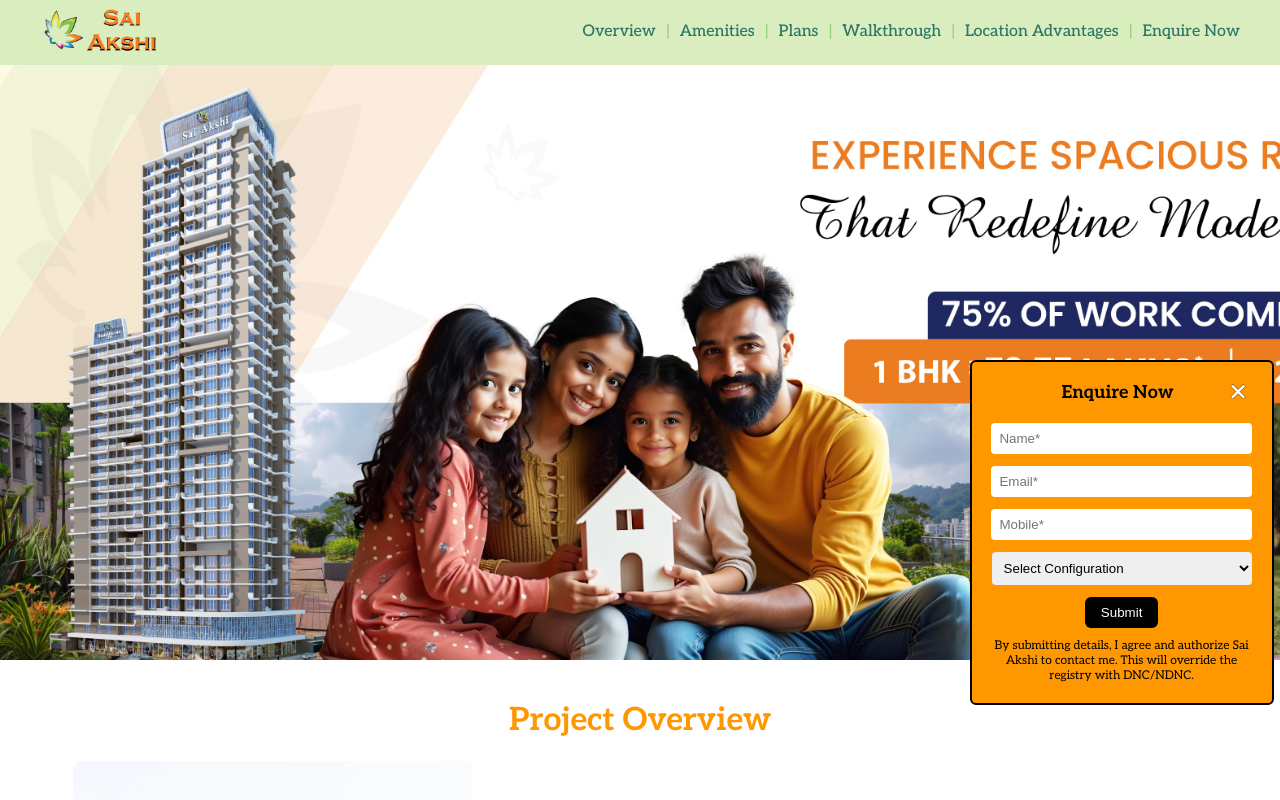
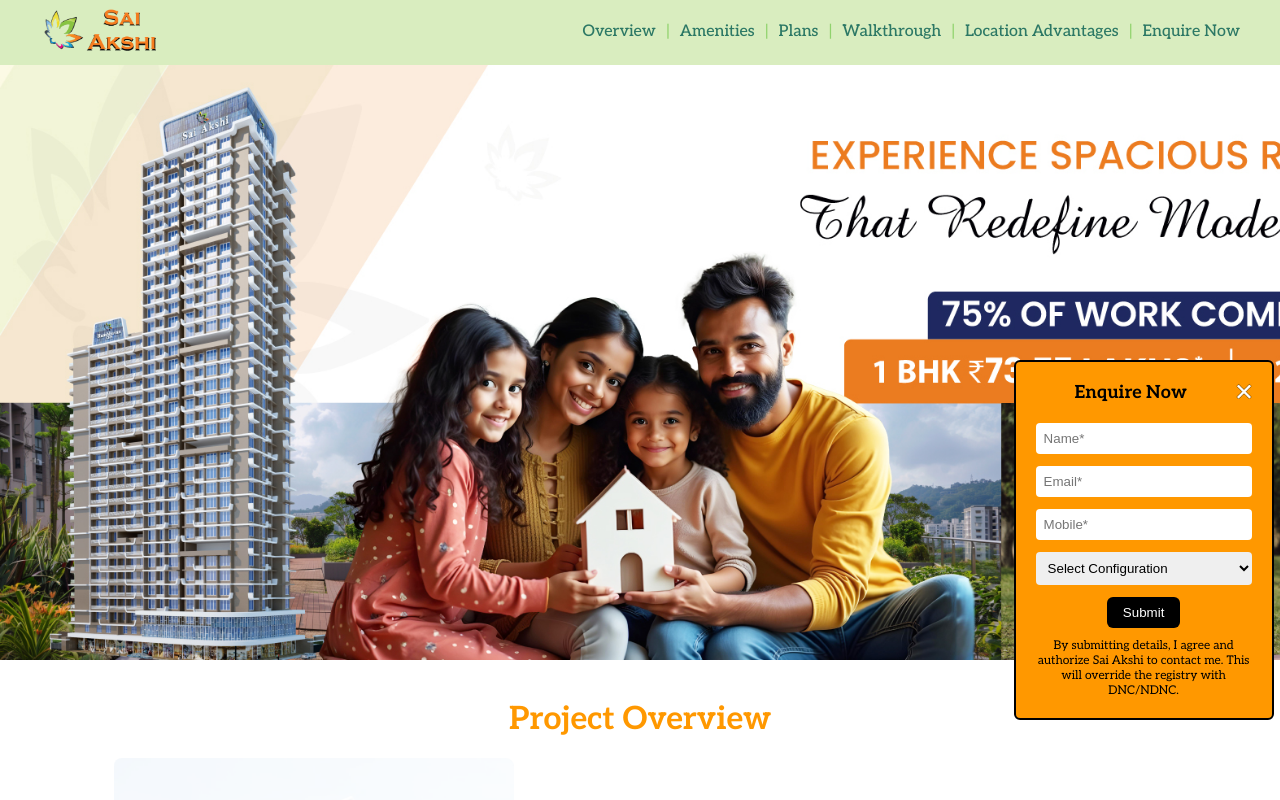
Before and after one commit to htevil/Sai-Akshi-ui, a React (Create React App) app: page / in a window 1280 px wide. Both pictures are taken after a click on the button "Enquire Now". Shown: the top 800 px of the page. Built offline with nearby package versions, Linux system fonts and the light colour scheme; a web font is replaced by a local one.

Commit message:
thirteen commit

```diff
--- a/src/components/Main/Section1/index.js
+++ b/src/components/Main/Section1/index.js
@@ -13,7 +13,7 @@ export default function Section1() {
         width = "400px"
     } else {
         if (isSmallThan768) {
-            width = "70%"
+            width = "80%"
         } else {
             width = "50%"
         }
@@ -30,9 +30,9 @@ export default function Section1() {
     }, []);
 
     return (
-        <div className="view" id="Overview" style={{ width: "100%", height: "fit-content", maxWidth: "1560px", display: "flex", flexDirection: "column", justifyContent: "center", alignItems: "center", }}>
+        <div className="view" id="Overview" style={{ width: "100%", height: "fit-content", maxWidth: "1560px", display: "flex", flexDirection: "column", justifyContent: "center", alignItems: "center", margin: "20px 0px" }}>
             <div className="top-part" style={{ animation: "h1 linear", animationTimeline: "view()", animationRange: "entry 0%" }}>
-                <h1 className="heading" style={{ fontSize: isSmallThan768? "24px" : "32px" , color: "#FF9800", }} >
+                <h1 className="heading" style={{ fontSize: isSmallThan768? "28px" : "32px" , color: "#FF9800", marginBottom: "20px" }} >
                     Project Overview
                 </h1>
             </div>
@@ -41,7 +41,7 @@ export default function Section1() {
                 <div className="main_left" style={{display: "flex", justifyContent: "center", alignItems: "center"}}>
                     <img className="ov_img" src={elevation} alt="no_elevation" style={{ width, height: isLargerThan1024 ? "540px" : "",borderRadius: "8px", animation: "m1 linear", animationTimeline: "view()", animationRange: "entry 0%" }} />
                 </div>
-                <div className="main_right" style={{ width: isLargerThan1024 ? "35%" : "80%", height: "fit-content", backgroundColor: "#D9EDBF", padding: isSmallThan768? "0px 10px" : "20px 40px", borderRadius: "10px", animation: "m2 linear", animationTimeline: "view()", animationRange: "entry 0%" }}>
+                <div className="main_right" style={{ width: isLargerThan1024 ? "35%" : "90%", height: "fit-content", backgroundColor: "#D9EDBF", padding: isSmallThan768? "10px" : "20px 40px", borderRadius: "10px", animation: "m2 linear", animationTimeline: "view()", animationRange: "entry 0%" }}>
                     <p className="ov_pp" style={{ fontSize: isSmallThan768? "14px" : "16px", letterSpacing: isSmallThan768? "" : "0.2px", lineHeight: "1.5", color: "#2C7865", fontWeight: "500",textAlign: "justify" }}>
                         UVK Sai Akshi is a luxury residential apartment complex found at a prime location in Mumbai. The development consists of apartments with either 1 or 2 bedrooms, which take up a whole acre of ground. Customers who want an open flat house that has a premium-grade façade, a substantial amount of carpet space, and a breathtaking view may choose UVK Sai Akshi as their top choice. Because this residential development, which is part of the UVK Sai Akshi project, was built with all of the requirements of the modern day in mind, it is an excellent option.
                     </p>
--- a/src/components/Main/Section3/index.js
+++ b/src/components/Main/Section3/index.js
@@ -6,9 +6,11 @@ import prev from "../../../asset/prev.svg";
 export default function Plans() {
   const [currentIndex, setCurrentIndex] = useState(0);
   const [cardsPerPage, setCardsPerPage] = useState(3);
+  const [isSmallThan768, setIsSmallThan768] = useState(window.innerWidth < 768);
 
 
   const handleResize = () => {
+    setIsSmallThan768(window.innerWidth < 768);
     const viewportWidth = window.innerWidth;
     if (viewportWidth < 768) {
       setCardsPerPage(1);
@@ -46,13 +48,13 @@ export default function Plans() {
   };
 
   return (
-    <div className="plans" id="Plans" style={{ width: "100%", paddingBottom: "20px", backgroundColor: "#D9EDBF" }}>
+    <div className="plans" id="Plans" style={{ width: "100%", paddingBottom: "20px", backgroundColor: "#D9EDBF", padding:"20px 0px" }}>
       <div style={{ width: "100%", maxWidth: "1560px", display: "flex", flexDirection: "column", justifyContent: "center", alignItems: "center", }}>
-        <h1 className="heading" id='h3' style={{ fontSize: "32px", color: "#FF9800" }}>Our Plans</h1>
-        <div className="slider" style={{ display: "flex", justifyContent: "center", alignItems: "center", gap: "20px", marginBottom: "40px", padding:"0px 20px" }} >
+        <h1 className="heading" id='h3' style={{ fontSize: "32px", color: "#FF9800", marginBottom: "20px" }}>Our Plans</h1>
+        <div className="slider" style={{ display: "flex", justifyContent: "center", alignItems: "center", gap: "20px", marginBottom: "20px" }} >
           {getCards().map((image, index) => (
-            <div className='card' key={index} style={{ width: "100%", display: "flex", flexDirection: "column", justifyContent: "center", alignItems: "center", gap: "5px" }}>
-              <img src={image.src} alt={`plan_${image.src}`} style={{ width: "100%", maxWidth: "440px", borderRadius: "8px", border: "3.5px solid #2C7865" }} />
+            <div className='card' key={index} style={{ width:  isSmallThan768? "80%" : "100%", display: "flex", flexDirection: "column", justifyContent: "center", alignItems: "center", gap: "5px" }}>
+              <img src={image.src} alt={`plan_${image.src}`} style={{ width:"100%", maxWidth: "440px", borderRadius: "8px", border: "3.5px solid #2C7865" }} />
               <span style={{ width: "40%", display: "flex", justifyContent: "center", alignItems: "center", padding: "6px 0px", backgroundColor: "#90D26D", borderRadius: "4px", color: "#2C7865", fontSize: "18px", fontWeight: "600" }}>{image.name}</span>
             </div>
           ))}
--- a/src/components/Main/Section4/index.js
+++ b/src/components/Main/Section4/index.js
@@ -12,7 +12,7 @@ export default function Section4() {
         height = "70vh";
     } else {
         if (isSmallThan768) {
-            width = "90%";
+            width = "80%";
             height = "25vh";
         } else {
             width = "80%";
@@ -31,8 +31,8 @@ export default function Section4() {
     }, []);
 
     return (
-        <div className="view" id="Walkthrough" style={{ width: "100%", maxWidth: "1560px", display: "flex", flexDirection: "column", justifyContent: "center", alignItems: "center", margin: "20px, 0px"}}>
-            <div className="top-part" style={{ animation: "h1 linear", animationTimeline: "view()", animationRange: "entry 10% cover" }}>
+        <div className="view" id="Walkthrough" style={{ width: "100%", maxWidth: "1560px", display: "flex", flexDirection: "column", justifyContent: "center", alignItems: "center", margin: "20px 0px"}}>
+            <div className="top-part" style={{ animation: "h1 linear", animationTimeline: "view()", animationRange: "entry 10% cover", marginBottom:"20px" }}>
                 <h1 className="heading" style={{ fontSize: isSmallThan768? "28px" : "32px", color: "#FF9800" }}>Walkthrough</h1>
             </div>
             <div className="down-part" style={{ width:"100%", display: "flex", justifyContent: "center", alignItems: "center", animation: "h2 linear", animationTimeline: "view()", animationRange: "entry 0% " }}>
--- a/src/components/Main/Section5/index.js
+++ b/src/components/Main/Section5/index.js
@@ -12,7 +12,7 @@ export default function Section5() {
         width = "35%"
     } else {
         if (isSmallThan768) {
-            width = "75%"
+            width = "80%"
         } else {
             width = "50%"
         }
@@ -29,11 +29,11 @@ export default function Section5() {
     }, []);
     return (
         <div className="view" id="Location-Advantages" style={{ width: "100%", maxWidth: "1560px", display: "flex", flexDirection: "column", justifyContent: "center", alignItems: "center", margin:"20px 0px" }}>
-            <div className="top-part" style={{ animation: "h1 linear", animationTimeline: "view()", animationRange: "entry 10% cover"}}>
+            <div className="top-part" style={{ animation: "h1 linear", animationTimeline: "view()", animationRange: "entry 10% cover", marginBottom:"20px"}}>
                 <h1 className="heading" style={{ fontSize: isSmallThan768? "28px" :"32px", color: "#2C7865" }}>Location Advantages</h1>
             </div>
 
-            <div className="down-part" style={{ display: "flex", flexDirection: isLargerThan1024 ? "row" : "column", justifyContent: "center", alignItems: "center", gap: isLargerThan1024 ? "10px": "20px"}}>
+            <div className="down-part" style={{ display: "flex", flexDirection: isLargerThan1024 ? "row" : "column", justifyContent: "center", alignItems: "center", gap: isLargerThan1024 ? "40px": "20px"}}>
                 <div className="main-left" style={{ width}} >
                     <img src={location} alt="no-location" style={{ width: "100%", border: "none", borderRadius: "4px", animation: "m1 linear", animationTimeline: "view()", animationRange: "entry 0%" }} />
                 </div>
@@ -41,7 +41,7 @@ export default function Section5() {
                     <p>
                         The project has easy access to public transport. The locality houses all the required basic necessities like banks, ATMs, malls, grocers, schools, hospitals, temples, mosques, etc.
                     </p>
-                    <ul style={{ listStyleType: 'disc' }}>
+                    <ul style={{ listStyleType: 'disc', marginLeft: "20px" }}>
                         <style>
                             {`
                             ul li::marker {
--- a/src/components/Main/Section7/index.js
+++ b/src/components/Main/Section7/index.js
@@ -12,12 +12,12 @@ export default function Section7() {
     let width = "";
     // Calculate height based on screen width
     if (isLargerThan1024) {
-        width = "30%";
+        width = "35%";
     } else {
         if (isSmallThan768) {
+            width = "80%";
+        } else {
             width = "60%";
-        } else {
-            width = "40%";
         }
     }
 
@@ -28,47 +28,49 @@ export default function Section7() {
 
     useEffect(() => {
         window.addEventListener('resize', handleResize);
-        return () => {window.removeEventListener('resize', handleResize);};
+        return () => { window.removeEventListener('resize', handleResize); };
     }, []);
 
     return (
-        <div style={{ width: "100%", height: isLargerThan1024 ? "" :'800px', display: "flex", justifyContent: "center", alignItems: "center", backgroundColor: "#D9EDBF", backgroundImage: `url(${bg})`, backgroundSize: "cover" }}>
-            <div id="Enquire-Now" style={{ width: "100%", height: "580px", maxWidth: "1560px", display: "flex", flexDirection: isLargerThan1024 ? "row": "column", justifyContent: "center", alignItems: "center", gap: isLargerThan1024 ? "40px" : "20px" }}>
+        <div style={{ width: "100%", height: '800px', display: "flex", justifyContent: "center", alignItems: "center", backgroundColor: "#D9EDBF", backgroundImage: `url(${bg})`, backgroundSize: "cover" }}>
+            <div id="Enquire-Now" style={{ width: "100%", height: "100%", maxWidth: "1560px", display: "flex", flexDirection: isLargerThan1024 ? "row" : "column", justifyContent: "center", alignItems: "center", gap: isLargerThan1024 ? "40px" : "20px",}}>
+                <div className="top-part" style={{width,maxWidth:"480px", height: isLargerThan1024? "60%" : "30%"}}>
                     <iframe
                         src="https://www.google.com/maps/embed?pb=!1m18!1m12!1m3!1d3067.316096398398!2d72.92622697411656!3d19.14631054976364!2m3!1f0!2f0!3f0!3m2!1i1024!2i768!4f13.1!3m3!1m2!1s0x3be7b954c8aae4bd%3A0x9718ae424bb9f34a!2sSAI%20AKSHI!5e1!3m2!1sen!2sin!4v1727162570690!5m2!1sen!2sin"
                         className="maps_iframe"
-                    style={{ border: '0', width: isLargerThan1024 ? "35%" : "60%", height: isLargerThan1024 ? "85%" : "50%", borderRadius: "2px",animation:"m1 linear", animationTimeline:"view()", animationRange:"entry 0%" }}
+                        style={{ border: '0', width: "100%", height: "100%", borderRadius: "2px", animation: "m1 linear", animationTimeline: "view()", animationRange: "entry 0%" }}
                         allowFullScreen
                         loading="lazy"
                         referrerPolicy="no-referrer-when-downgrade"
                         title="Sai Akshi Location Map"
                     ></iframe>
-                <div style={{ width, height: "fit-content", display: "flex", flexDirection: "column", alignItems: "center", justifyContent: "center", gap: "12px", border: "2px solid #FF9800", padding: "20px 30px", animation:"m2 linear", animationTimeline:"view()", animationRange:"entry 0%"}} >
-                    <div style={{ display: "flex", textAlign: "center", flexDirection: "column", alignItems: "center", justifyContent: "center", gap: isSmallThan768? "10px" : "20px", marginBottom: isSmallThan768? "5px" : "15px" }}>
-                        <span style={{ fontSize: "24px", fontWeight: "600", color: "#FF9800" }}>Enquire Now</span>
-                        <span style={{ fontSize: isSmallThan768? "14px" : "16px", fontWeight: "400", color: "white" }}>Please fill your details below</span>
                 </div>
-                    <form style={{ width: "100%", display: "flex", flexDirection: "column", justifyContent: "center", alignItems: "center", gap: "12px", margin: "8px 0px" }}>
-                        <input type="text" className="username" name="name" placeholder="Name*" style={{ width: "92%", padding: "10px", borderRadius: "5px", fontSize: "16px" }} />
-                        <input type="text" className="useremail" name="email" placeholder="Email*" style={{ width: "92%", padding: "10px", borderRadius: "5px", fontSize: "16px" }} />
-                        <input type="text" className="usermobile" name="mobile" placeholder="Mobile*" style={{ width: "92%", padding: "10px", borderRadius: "5px", fontSize: "16px" }} />
-                        <select name="info" className="form-control" style={{ width: "96%", padding: "10px", borderRadius: "5px" }}>
+                <div className="down-part" style={{ width, maxWidth:"480px", height:"fit-content", display: "flex", flexDirection: "column", alignItems: "center", justifyContent: "center", gap: "12px", border: "2px solid #FF9800", padding: isLargerThan1024 ? "30px" : "30px", animation: "m2 linear", animationTimeline: "view()", animationRange: "entry 0%" }} >
+                    <div className='heading' style={{ display: "flex", textAlign: "center", flexDirection: "column", alignItems: "center", justifyContent: "center", gap: isSmallThan768 ? "10px" : "20px", marginBottom: isSmallThan768 ? "5px" : "10px" }}>
+                        <span style={{ fontSize: isSmallThan768 ? "18px" : "24px", fontWeight: "600", color: "#FF9800" }}>Enquire Now</span>
+                        <span style={{ fontSize: isSmallThan768 ? "14px" : "16px", fontWeight: "400", color: "white" }}>Please fill your details below</span>
+                    </div>
+                    <form style={{ width: "100%", display: "flex", flexDirection: "column", justifyContent: "center", alignItems: "center", gap: "10px", margin: "5px 10px" }}>
+                        <input type="text" className="username" name="name" placeholder="Name*" style={{ width: "100%", padding: "10px", borderRadius: "5px", fontSize: "16px" }} />
+                        <input type="text" className="useremail" name="email" placeholder="Email*" style={{ width: "100%", padding: "10px", borderRadius: "5px", fontSize: "16px" }} />
+                        <input type="text" className="usermobile" name="mobile" placeholder="Mobile*" style={{ width: "100%", padding: "10px", borderRadius: "5px", fontSize: "16px" }} />
+                        <select name="info" className="form-control" style={{ width: "100%", padding: "10px", borderRadius: "5px" }}>
                             <option value="" disabled>Select Configuration</option>
                             <option value="1 BHK">1 BHK</option>
                             <option value="2 BHK">2 BHK</option>
                             <option value="3 BHK">3 BHK</option>
                         </select>
-                        <input type="button" name="submit" value="Submit" style={{ padding: "10px 20px", border: "none", borderRadius: "5px", backgroundColor: "#FF9800", marginTop:"5px", fontSize: "16px", fontWeight:"600", color:"#ffffff" }} />
+                        <input type="button" name="submit" value="Submit" style={{ padding: "10px 20px", border: "none", borderRadius: "5px", backgroundColor: "#FF9800", marginTop: "5px", fontSize: "16px", fontWeight: "600", color: "#ffffff" }} />
                     </form>
 
-                    <div style={{ display: "flex", flexDirection: "row", justifyContent: "center", alignItems: "center", fontSize: isSmallThan768? "12px" : "14px", }}>
-                        <img src={gps1} style={{ width: isSmallThan768? "22px" : '24px', marginRight: isSmallThan768? "" : '5px' }} alt="no_gps1" />
+                    <div style={{ display: "flex", flexDirection: "row", justifyContent: "center", alignItems: "center", fontSize: isSmallThan768 ? "12px" : "14px", }}>
+                        <img src={gps1} style={{ width: isSmallThan768 ? "22px" : '24px', marginRight: isSmallThan768 ? "" : '5px' }} alt="no_gps1" />
                         <span style={{ color: "white" }}><b style={{ color: "#FF9800" }}>Site Address: </b>Kokan Nagar, Bhandup West, Mumbai, Maharashtra 400078</span>
                     </div>
-                    <div style={{ display: "flex", flexDirection: "row", justifyContent: "center", alignItems: "center", fontSize: isSmallThan768? "12px" : "14px", textAlign:"justify" }}>
+                    <div style={{ display: "flex", flexDirection: "row", justifyContent: "center", alignItems: "center" }}>
                         <img src={qr} style={{ width: '25px', marginRight: '5px', zIndex: 9, cursor: 'pointer' }} alt="no_qr" data-toggle="modal" data-target="#rera-gr" />
                         <img src={maharera} style={{ width: '25px', marginRight: '5px' }} alt="no_maharera" />
-                        <span style={{ color: "white" }}><b style={{ color: "#FF9800" }}>MahaRERA Registration No: </b> P51800030330</span>
+                        <span style={{ color: "white", fontSize: isSmallThan768 ? "10px" : "14px" }}><b style={{ color: "#FF9800", fontSize: isSmallThan768 ? "12px" : "14px" }}>MahaRERA Registration No: </b> P51800030330</span>
                     </div>
                 </div>
             </div>
--- a/src/components/Modal/EnquireNow/index.js
+++ b/src/components/Modal/EnquireNow/index.js
@@ -21,9 +21,9 @@ export default function EnquireNow({ closeEnquireNow }) {
                 </span>
             </div>
             <form style={{ width: "100%", display: "flex", flexDirection: "column", justifyContent: "center", alignItems: "center", gap: "12px", margin: "10px" }}>
-                <input type="text" name="name" placeholder="Name*" style={{ width: "94%", padding: "8px", borderRadius: "4px", border: "none" }} />
-                <input type="text" name="email" placeholder="Email*" style={{ width: "94%", padding: "8px", borderRadius: "4px", border: "none" }} />
-                <input type="text" name="mobile" placeholder="Mobile*" style={{ width: "94%", padding: "8px", borderRadius: "4px", border: "none" }} />
+                <input type="text" name="name" placeholder="Name*" style={{ width: "100%", padding: "8px", borderRadius: "4px", border: "none" }} />
+                <input type="text" name="email" placeholder="Email*" style={{ width: "100%", padding: "8px", borderRadius: "4px", border: "none" }} />
+                <input type="text" name="mobile" placeholder="Mobile*" style={{ width: "100%", padding: "8px", borderRadius: "4px", border: "none" }} />
                 <select name="info" defaultValue="" style={{ width: "100%", padding: "8px", borderRadius: "4px", border: "none" }}>
                     <option value="" disabled>Select Configuration</option>
                     <option value="1 BHK">1 BHK</option>
--- a/src/components/Modal/ReraDisclaimer/index.js
+++ b/src/components/Modal/ReraDisclaimer/index.js
@@ -18,7 +18,7 @@ export default function ReraDisclaimer({ closeDisclaimer1 }) {
 
         <div class="ReraDisclaimer" style={{ width: isSmallThan768 ? "80%" : "70%", position: "fixed", top: isSmallThan768? "5%" : "10%", left: isSmallThan768 ? "4%" : "14%", backgroundColor: "rgba(0,0,0,0.89)", padding: "25px", borderRadius: "8px", zIndex:"22" }} >
             <div style={{ width: "100%", display: "flex", justifyContent: "center", alignItems: "center" }}>
-                <span style={{ color: "white",width: "55%", fontFamily:"serif", fontSize:"16px", display: "flex", justifyContent: "flex-end", alignItems: "center",fontFamily:"sans-serif", }}>RERA DISCLAIMER</span>
+                <span style={{ color: "white",width: "55%", fontSize:"16px", display: "flex", justifyContent: "flex-end", alignItems: "center",fontFamily:"sans-serif" }}>RERA DISCLAIMER</span>
                 <span style={{ color: "white", width: "45%", fontSize: "16px", display: "flex", justifyContent: "flex-end", alignItems: "center" }}>
                     <button onClick={() => closeDisclaimer1(false)} style={{ backgroundColor: "transparent", border: "none", color: "white", fontSize: "22px" }} s>x</button>
                 </span>
--- a/src/components/footer/index.js
+++ b/src/components/footer/index.js
@@ -22,11 +22,11 @@ export default function Footer() {
 
     return (
         <div className="footer" style={{ fontSize: isSmallThan768? "10px" : "14px", padding: "5px 0px" }}>
-            <div style={{ display: "flex", flexDirection: "row", justifyContent: "center", alignItems: "center", gap:  isSmallThan768? "1px" : "5px" }}>
+            <div style={{ display: "flex", flexDirection: "row", justifyContent: "center", alignItems: "center", gap:  isSmallThan768? "2px" : "5px", fontSize: isSmallThan768? "8px" : "14px" }}>
                 <span>All rights are reserved</span> <span>|</span>
                 <span>Copyright © 2024 Sai Akshi</span> <span>|</span>
-                <button onClick={() => setOpenDisclaimer1(true)} style={{  fontSize: isSmallThan768? "10px" : "14px",backgroundColor:"transparent", border:"none", color:"blue", padding:"0px", margin:"0px",alignSelf:"self-end"}}>RERA Disclaimer</button> <span>|</span>
-                <button onClick={() => setOpenDisclaimer2(true)} style={{ fontSize: isSmallThan768? "10px" : "14px", backgroundColor:"transparent", border:"none", color:"blue",padding:"0px", margin:"0px",alignSelf:"self-end" }} >Disclaimer</button>
+                <button onClick={() => setOpenDisclaimer1(true)} style={{  fontSize: isSmallThan768? "8px" : "14px",backgroundColor:"transparent", border:"none", color:"blue", padding:"0px", margin:"0px",alignSelf:"self-end"}}>RERA Disclaimer</button> <span>|</span>
+                <button onClick={() => setOpenDisclaimer2(true)} style={{ fontSize: isSmallThan768? "8px" : "14px", backgroundColor:"transparent", border:"none", color:"blue",padding:"0px", margin:"0px",alignSelf:"self-end" }} >Disclaimer</button>
                 {/* <span className="bn_key_span">Powered By <a href="https://www.brandniti.com"><img src="images/bn_key.png" className="bn_key" alt="" /></a></span> */}
             </div>
             {openDisclaimer1 && <ReraDisclaimer closeDisclaimer1={setOpenDisclaimer1} />}
--- a/src/components/header/index.js
+++ b/src/components/header/index.js
@@ -10,19 +10,15 @@ export default function Header() {
     const [isSmallThan768, setIsSmallThan768] = useState(window.innerWidth < 768);
 
     let height = "";
-    let right = "";
 
     // Calculate height based on screen width
     if (isLargerThan1024) {
         height = "85vh";
-        right = "-3.5%"
     } else {
         if (isSmallThan768) {
-            height = "60vh";
-            right = "-12%";
+            height = "50vh";
         } else {
             height = "70vh";
-            right = "-5%"
         }
     }
 
@@ -70,7 +66,7 @@ export default function Header() {
                 <div
                     style={{
                         position: "fixed",
-                        right,
+                        right:"-50px",
                         top: "25%",
                         transform: "translateY(-50%) rotate(-90deg)",
                         cursor: "pointer",
--- a/src/index.css
+++ b/src/index.css
@@ -1,6 +1,17 @@
 @import url('https://fonts.googleapis.com/css2?family=Aleo:ital,wght@0,100..900;1,100..900&family=Glegoo:wght@400;700&display=swap');
 @import "~slick-carousel/slick/slick.css";
 @import "~slick-carousel/slick/slick-theme.css";
+
+*{
+  margin: 0;
+  padding: 0;
+  border: none;
+  outline: none;
+}
+
+*, *::before, *::after {
+  box-sizing: border-box;
+}
 
 body {
   margin: 0;
```
Also changed, not shown: src/components/Main/Section2/index.js (+4 -4 lines), src/components/Main/Section6/index.js (+4 -4 lines). Lines whose indentation alone changed are shown as unchanged.
